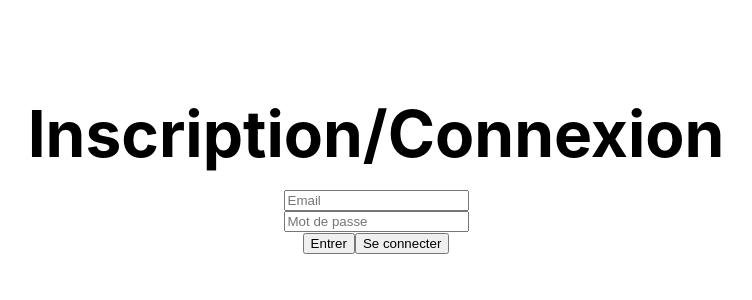
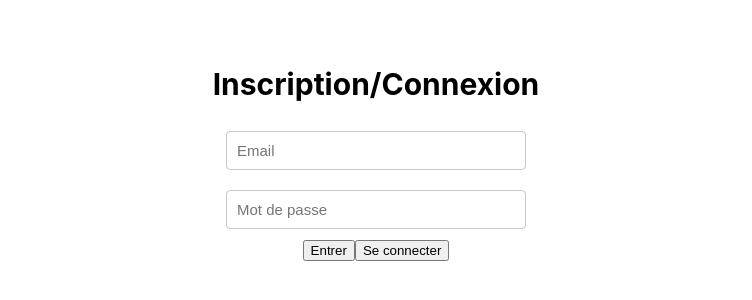
Before and after one commit to Etiolate7/Auth-module, a Next.js app in the folder auth-module-frontend/: page / in a window 1280 px wide. Shown: the part 246-546 px from the top of the page, without its empty margins (264-1016 px from the left). Built offline with nearby package versions, Linux system fonts and the light colour scheme.

Commit message:
[ADD]css inputs

```diff
--- a/auth-module-frontend/styles/Home.module.css
+++ b/auth-module-frontend/styles/Home.module.css
@@ -12,6 +12,7 @@
   line-height: 1.15;
   font-size: 4rem;
   margin-bottom: 20px;
+  font-size: 30px;
 }
 
 .erreur {
@@ -25,3 +26,18 @@
   max-width: 100%;
   text-align: center;
 }
+
+.inputEmail, .inputPassword {
+  padding: 10px;
+  margin: 10px 0;
+  border: 1px solid #c8c8c8;
+  border-radius: 4px;
+  font-size: 15px;
+  width: 300px;
+  max-width: 100%;
+}
+
+.inputEmail:focus, .inputPassword:focus {
+  outline: none;
+  border-color: #444444;
+}
```
